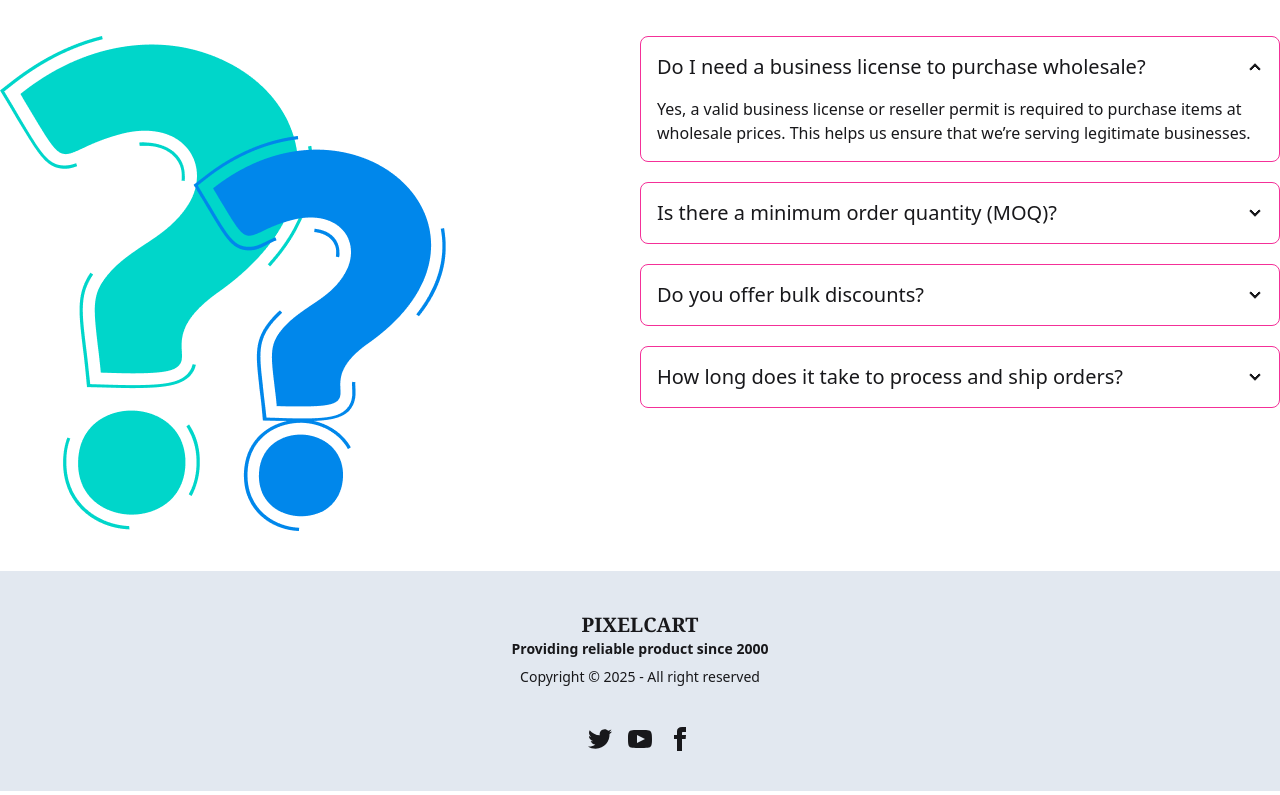
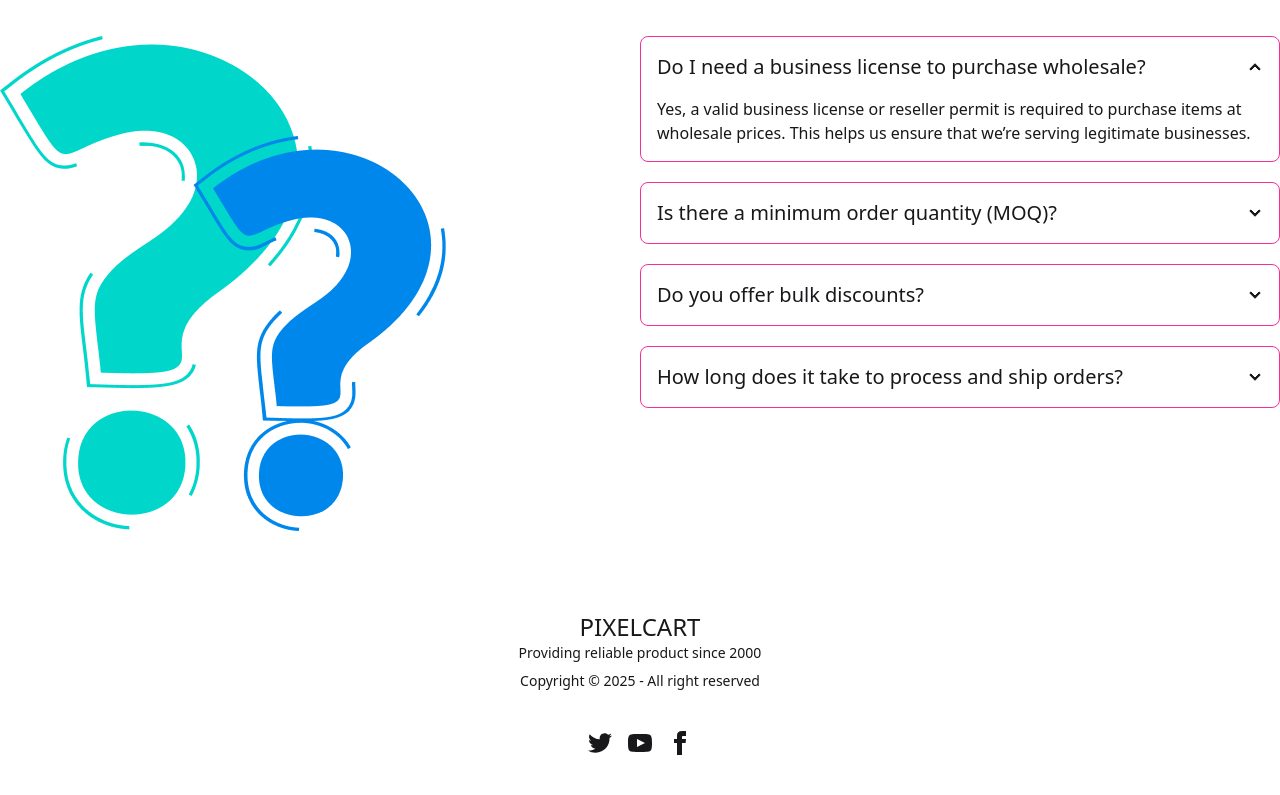
Before and after one commit to plabon2024/PixelCart, a React (Vite) app: page / in a window 1280 px wide. Shown: the part 1903-2698 px from the top of the page. Built offline with nearby package versions, Linux system fonts and the light colour scheme; no server answers.

Commit message:
update foote and  details page

```diff
--- a/src/components/Footer.jsx
+++ b/src/components/Footer.jsx
@@ -3,12 +3,12 @@ import React from "react";
 const Footer = () => {
   return (
     <div>
-      <footer className="footer footer-horizontal footer-center bg-slate-200  p-10">
+      <footer className="footer footer-horizontal footer-center  p-10">
         <aside>
-         <div className="font-bold">
-  <p className="uppercase text-xl font-serif">PixelCart</p>
-  <p>Providing reliable product since 2000</p>
-</div>
+          <div >
+            <p className="uppercase text-2xl font-light ">PixelCart</p>
+            <p>Providing reliable product since 2000</p>
+          </div>
 
           <p>Copyright © {new Date().getFullYear()} - All right reserved</p>
         </aside>
--- a/src/components/ProductCard.jsx
+++ b/src/components/ProductCard.jsx
@@ -29,7 +29,7 @@ const ProductCard = ({ productId }) => {
       </div>
       <div>
         <div className="font-bold">{product.name}</div>
-        <div className="text-sm opacity-50 w-64">{product.description}</div>
+        {/* <div className="text-sm opacity-50 w-64">{product.description}</div> */}
         <div className="text-sm opacity-50">Made by :{product.brandname}</div>
       </div>
       <div>
--- a/src/pages/Allproduct.jsx
+++ b/src/pages/Allproduct.jsx
@@ -43,7 +43,7 @@ const Allproduct = () => {
 
       <div className="flex justify-between items-center mb-4 container mx-auto">
         <button
-          className="px-4 py-2 bg-slate-400 text-white rounded hover:bg-blue-700"
+          className="px-4 py-2 bg-primary text-white rounded hover:bg-blue-700"
           onClick={() => setShowAvailableOnly(!showAvailableOnly)}
         >
           {showAvailableOnly ? "Show All Products" : "Show Available Products"}
--- a/src/pages/Details.jsx
+++ b/src/pages/Details.jsx
@@ -119,7 +119,7 @@ const Details = () => {
             >
               Buy Now
             </button>
-            <button className="btn btn-outline flex-1">Add to Cart</button>
+
           </div>
 
           {/* Extra Info */}
```
